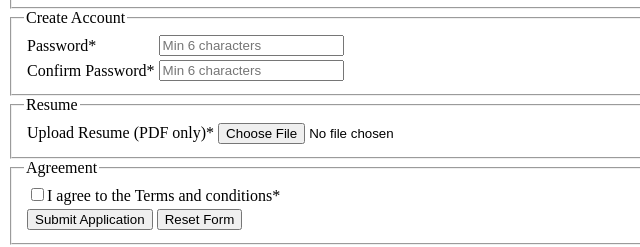
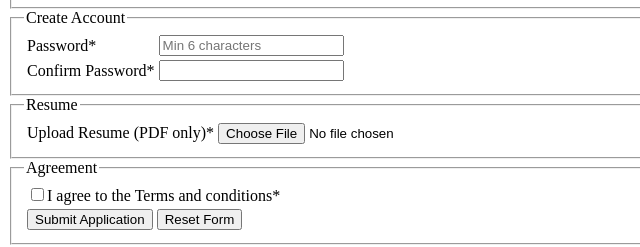
Before and after one commit to sakethreddyt/tap_Html_Assignment_Job_application, a plain HTML site: page index.html in a window 1280 px wide. Shown: the part 634-881 px from the top of the page, 0-640 px from the left. Drawn offline with Linux system fonts and the light colour scheme.

Commit message:
Update index.html

```diff
--- a/index.html
+++ b/index.html
@@ -134,8 +134,7 @@
                 </tr>
                 <tr>
                     <td><label for="">Confirm Password*</label></td>
-                    <td><input type="password " id="Confirmpassword " name="Confirmpassword "
-                            placeholder="Min 6 characters"></td>
+                    <td><input type="password" id="Confirmpassword" name="Confirmpassword"></td>
                 </tr>
             </table>
         </fieldset>
```
